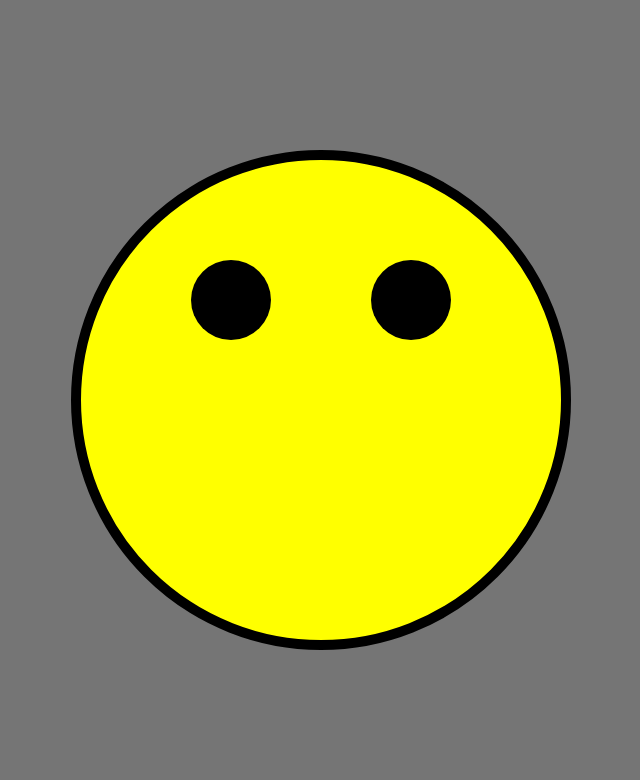
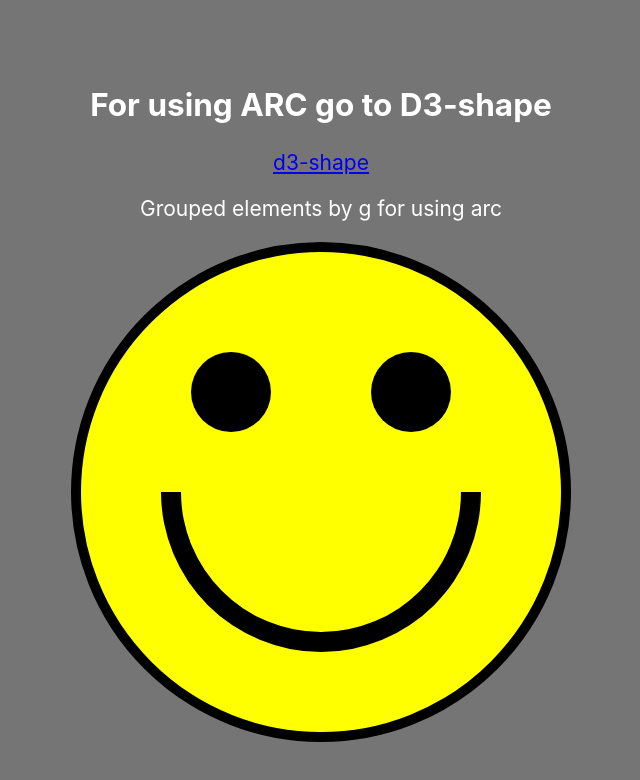
Before and after one commit to ybeliaev/d3_tutor, a React (Create React App) app: page / in a window 1280 px wide. Shown: the top 780 px of the page, without its empty margins (319-959 px from the left). Built offline with nearby package versions, Linux system fonts and the light colour scheme.

Commit message:
smile have mouth now

```diff
--- a/src/App.css
+++ b/src/App.css
@@ -9,7 +9,7 @@
   flex-direction: column;
   align-items: center;
   justify-content: center;
-  font-size: calc(10px + 2vmin);
+  font-size: calc(5px + 2vmin);
   color: white;
 }
 
--- a/src/App.js
+++ b/src/App.js
@@ -1,5 +1,7 @@
 
 import './App.css';
+import * as d3 from "d3"
+import {arc} from "d3"
 
 const width=960;
 const height=500;
@@ -12,31 +14,46 @@ const eyeOffsetX = 90
 const eyeOffsetY = 100
 const eyeRadius = 40
 
+const mouthWidth = 20
+const mouthRadius = 140
+
+const mouthArc = d3.arc()
+    .innerRadius(mouthRadius)
+    .outerRadius(mouthRadius + mouthWidth)
+    .startAngle(Math.PI / 2)
+    .endAngle(Math.PI * 3/2);
+
 function App() {
+
+
   return (
     <div className="App">
       <header className="App-header">
+      <h2>For using ARC go to D3-shape</h2>
+      <a href="https://github.com/d3/d3-shape">d3-shape</a>
+      <p>Grouped elements by g for using arc</p>
        <svg width={width} height={height}>
+         <g transform={`translate(${centerX},${centerY})`}>
           <circle
-          cx={centerX}
-          cy={centerY}
             r={r}
             fill="yellow"
             stroke="black"
             stroke-width={strokeWidth}
             />
             <circle
-          cx={centerX - eyeOffsetX}
-          cy={centerY - eyeOffsetY}
+            cx={- eyeOffsetX}
+            cy={- eyeOffsetY}
             r={eyeRadius}
             fill="black"
             />
             <circle
-          cx={centerX + eyeOffsetX}
-          cy={centerY - eyeOffsetY}
+            cx={eyeOffsetX}
+            cy={- eyeOffsetY}
             r={eyeRadius}
             fill="black"
             />
+            <path d={mouthArc()}/>
+         </g>
        </svg>
       </header>
     </div>
```
Lines whose indentation alone changed are shown as unchanged.
